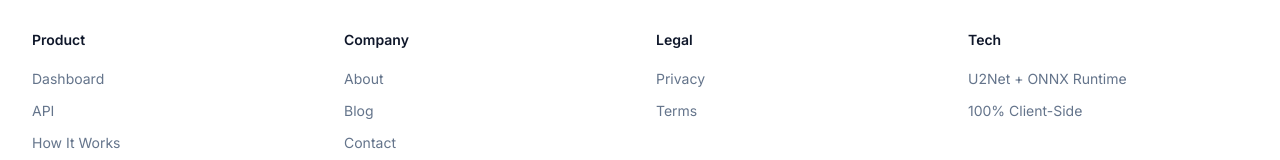
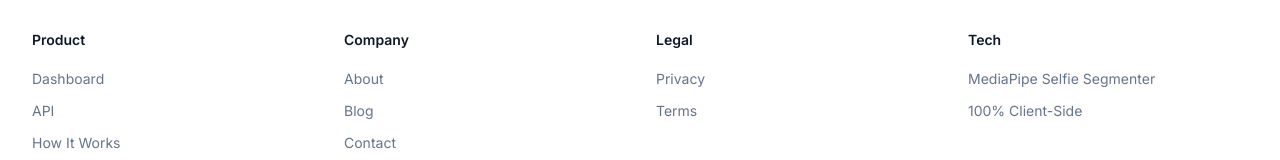
Before and after one commit to ahsanyousaf2/ahsanyousaf2, a Next.js app in the folder frontend/: page /how-it-works in a window 1280 px wide. Shown: the part 1082-1242 px from the top of the page. Built offline with nearby package versions, Linux system fonts and the light colour scheme.

Commit message:
fix footer/loader text, static import MediaPipe

```diff
--- a/frontend/src/components/features/BackgroundRemover.tsx
+++ b/frontend/src/components/features/BackgroundRemover.tsx
@@ -115,7 +115,7 @@
                 <div className="h-2 w-48 overflow-hidden rounded-full bg-[rgb(var(--muted))]">
                   <div className="h-full rounded-full bg-gradient-to-r from-primary-500 to-purple-600 transition-all duration-300" style={{ width: `${modelProgress}%` }} />
                 </div>
-                <p className="text-xs text-[rgb(var(--muted-foreground))]">U2Net model (~20MB) - cached after first load</p>
+                <p className="text-xs text-[rgb(var(--muted-foreground))]">MediaPipe Selfie Segmenter (~12MB) - cached after first load</p>
               </div>
             ) : isProcessing ? (
               <div className="flex flex-col items-center gap-3">
--- a/frontend/src/components/layout/Footer.tsx
+++ b/frontend/src/components/layout/Footer.tsx
@@ -32,7 +32,7 @@
           <div>
             <h3 className="text-sm font-semibold">Tech</h3>
             <ul className="mt-4 space-y-2">
-              <li><span className="text-sm text-[rgb(var(--muted-foreground))]">U2Net + ONNX Runtime</span></li>
+              <li><span className="text-sm text-[rgb(var(--muted-foreground))]">MediaPipe Selfie Segmenter</span></li>
               <li><span className="text-sm text-[rgb(var(--muted-foreground))]">100% Client-Side</span></li>
             </ul>
           </div>
```
